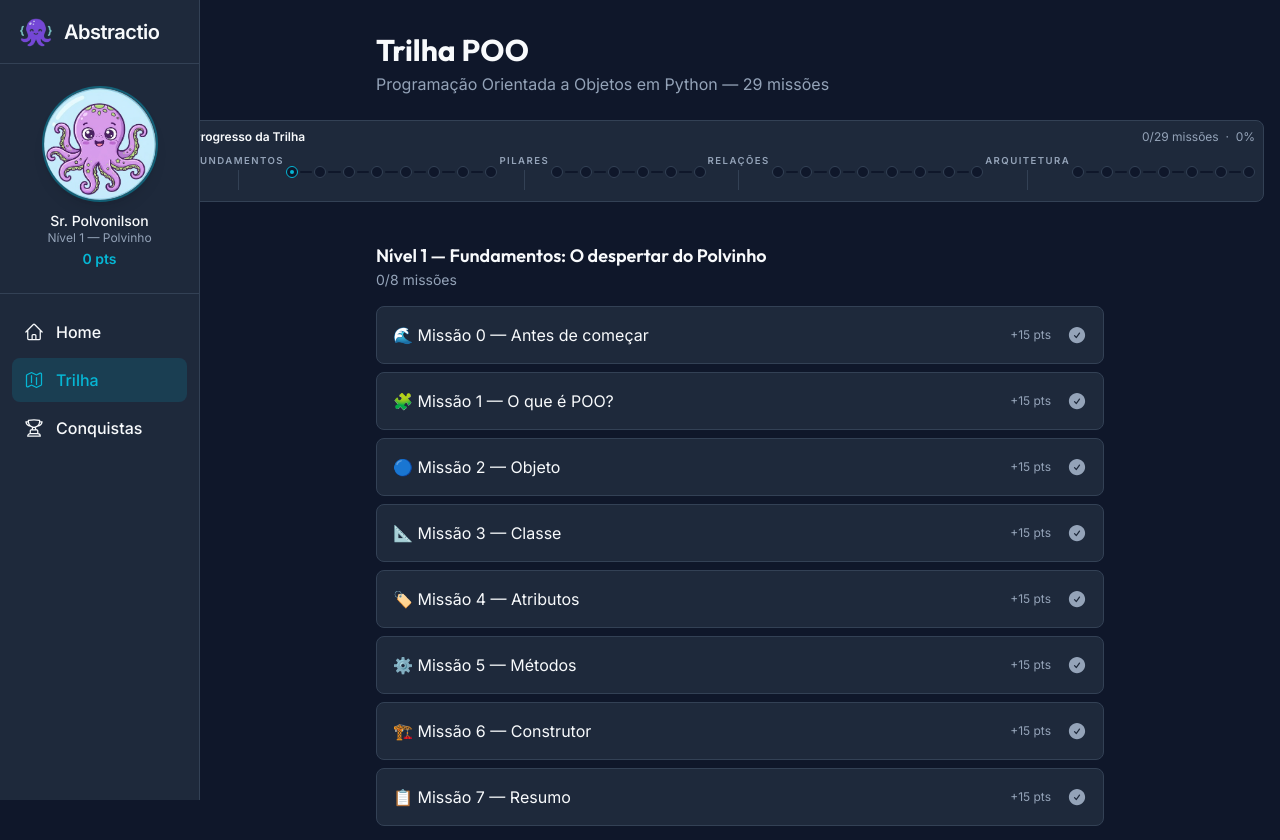
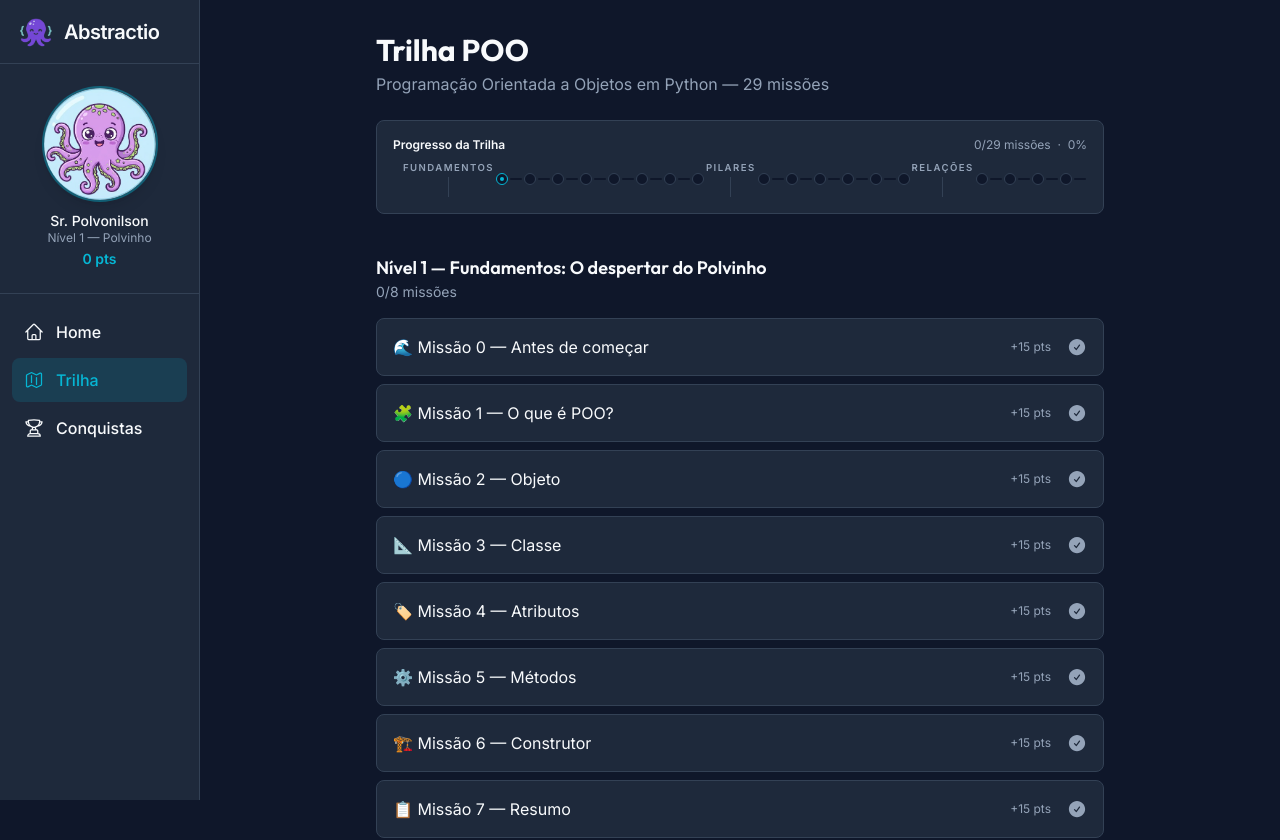
Before and after one commit to Gpcoutinho/Abstractio, a React (Vite) app: page /trilha in a window 1280 px wide. Shown: the top 840 px of the page. Built offline with nearby package versions, Linux system fonts and the light colour scheme.

Commit message:
Corrige problemas de responsividade na barra de progresso

```diff
--- a/src/components/ProgressBar.css
+++ b/src/components/ProgressBar.css
@@ -3,35 +3,13 @@
 
 @layer components {
   .pb-wrap {
-    @apply bg-bgSecondary border border-borderDark rounded-lg p-2;
-    width: calc(100% + 6rem);
-    margin-left: -3rem;
-    margin-right: -3rem;
+    @apply bg-bgSecondary border border-borderDark rounded-lg p-4;
+    width: 100%;
+    max-width: 100%;
+    box-sizing: border-box;
     cursor: grab;
-  }
-
-  @screen sm {
-    .pb-wrap {
-      width: calc(100% + 10rem);
-      margin-left: -5rem;
-      margin-right: -5rem;
-    }
-  }
-
-  @screen md {
-    .pb-wrap {
-      width: calc(100% + 16rem);
-      margin-left: -8rem;
-      margin-right: -8rem;
-    }
-  }
-
-  @screen lg {
-    .pb-wrap {
-      width: calc(100% + 22rem);
-      margin-left: -12rem;
-      margin-right: -12rem;
-    }
+    overflow: hidden;
+    user-select: none;
   }
 
   .pb-wrap.dragging {
@@ -61,10 +39,10 @@
 
   .pb-track {
     @apply flex items-center gap-0.5 overflow-x-auto;
-    min-height: 2.5rem;
-    min-width: 0;
+    min-height: 2rem;
     width: 100%;
-    padding-bottom: 0.125rem;
+    padding: 0 10px;
+    -webkit-overflow-scrolling: touch;
     scrollbar-width: none;
   }
 
@@ -85,7 +63,7 @@
   }
 
   .pb-connector {
-    @apply h-0.5 flex-1 rounded-full bg-bgPrimary;
+    @apply h-0.5 rounded-full bg-bgPrimary shrink-0;
     min-width: 0.75rem;
   }
 
```
